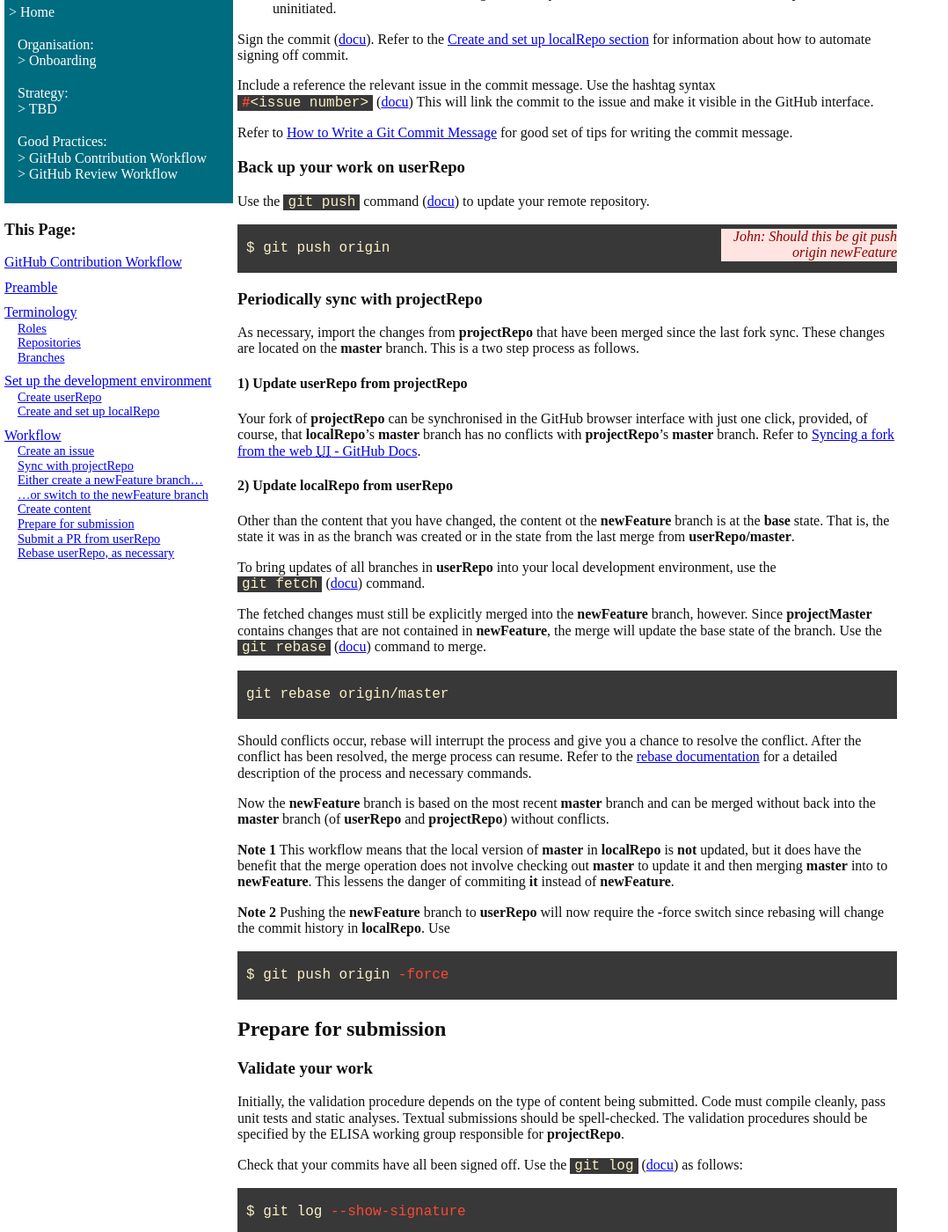
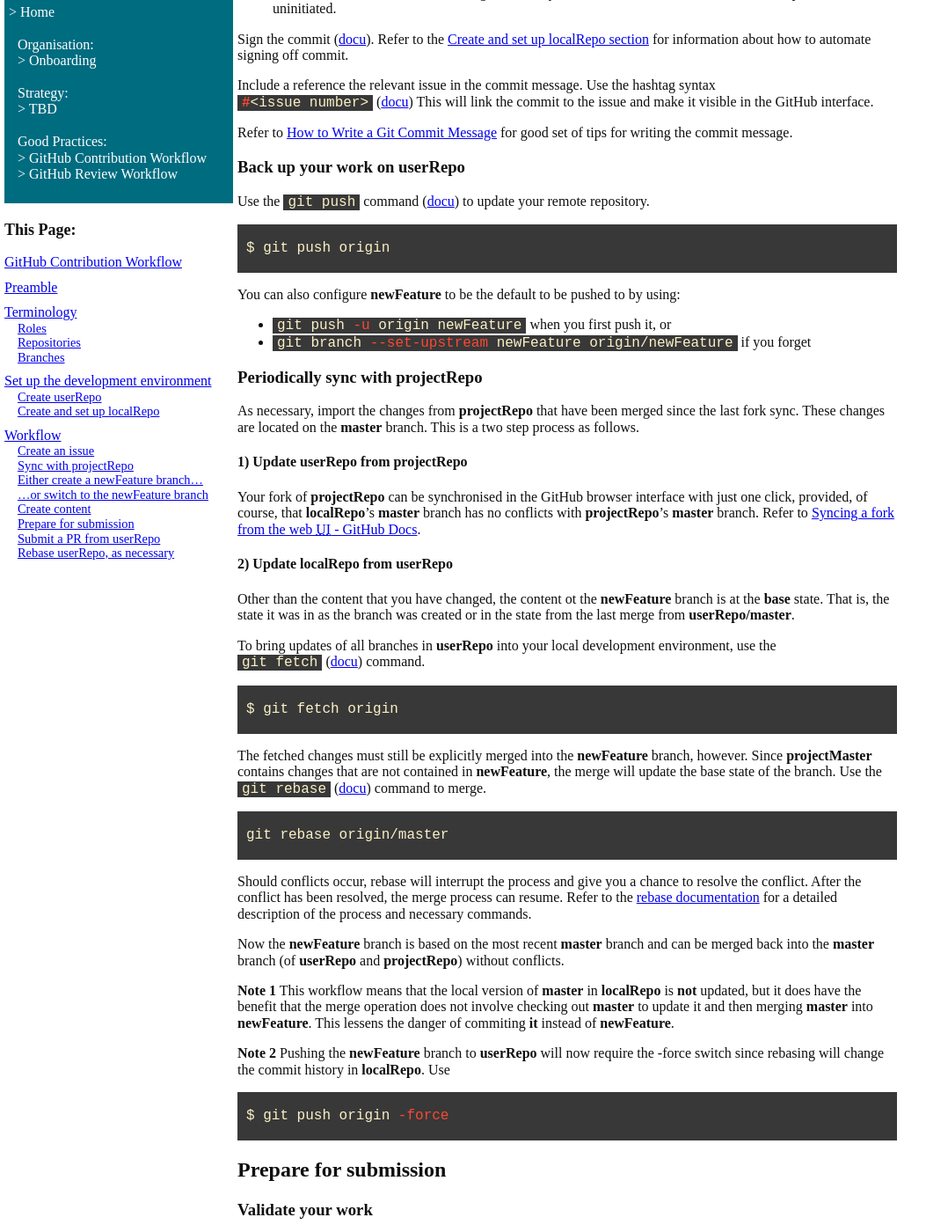
Before and after one commit to elisa-tech/orientation, a Jekyll site: the page built from docs/GitHubContributionWorkflow.md, in a window 1280 px wide and 1400 px high, scrolled down 5420 px. Shown: the whole window at 88% size, without its empty margins (0-1078 px from the left). Built offline with Jekyll 4.4.1, drawn with Linux system fonts in a browser that asks for light colours; some of the changed text lies outside the part shown.

Commit message:
Incorporated Review Comments
This work contributes to Issue #2

Fixed various issues identfied by
- Paul Albertella on the 30th of September 2021
- Jochen Kall on the 30th of September 2021

Signed-off-by: John MacGregor <open.john.macgregor@gmail.com>

```diff
--- a/docs/GitHubContributionWorkflow.md
+++ b/docs/GitHubContributionWorkflow.md
@@ -149,7 +149,7 @@ Refer to the example conf file contents below for all recommended configuration
 
 Optionally, set up a procedure to automatically sign commits.
 The currently recommended way is to use a GPG key.
-Refer to [Signing commits - GitHub Docs](https://docs.github.com/en/authentication/managing-commit-signature-verification/signing-commits?query=feature+branch).
+Refer to [Signing commits - GitHub Docs](https://docs.github.com/en/authentication/managing-commit-signature-verification/signing-commits).
 The traditional method, which is also acceptable, is to sign with your name and e-mail, as set in the git configuration.
 This means, however, that each commit must be called with the --signoff (or -s) argument.
 git has no configuration parameter for automatic sign-off, but you can set an alias for your commit command.
@@ -320,13 +320,15 @@ for writing the commit message.
 Use the `git push`{:.language-shell .highlight} command ([docu](https://git-scm.com/docs/git-push))
 to update your remote repository.
 
-John: Should this be git push origin newFeature
-{: .comment}
 ~~~ shell
 
 $ git push origin
 
 ~~~
+
+You can also configure **newFeature** to be the default to be pushed to by using:
+* `git push -u origin newFeature`{:.language-shell .highlight} when you first push it, or
+* `git branch --set-upstream newFeature origin/newFeature`{:.language-shell .highlight} if you forget
 
 ### Periodically sync with projectRepo
 
@@ -353,6 +355,11 @@ use the
 `git fetch`{:.language-shell .highlight}
 ([docu](https://git-scm.com/docs/git-fetch))
 command.
+~~~ shell
+
+$ git fetch origin
+
+~~~
 
 The fetched changes must still be explicitly merged into the **newFeature** branch, however.
 Since **projectMaster** contains changes that are not contained in **newFeature**,
@@ -373,12 +380,12 @@ Refer to the [rebase documentation](https://git-scm.com/docs/git-rebase)
 for a detailed description of the process and necessary commands.
 
 Now the **newFeature** branch is based on the most recent **master** branch and
-can be merged without back into the **master** branch (of **userRepo** and **projectRepo**) without conflicts.
+can be merged back into the **master** branch (of **userRepo** and **projectRepo**) without conflicts.
 
 **Note 1** This workflow means that the local version of **master** in **localRepo**
 is **not** updated, but it does have the benefit that the merge operation
 does not involve checking out **master** to update it and then merging
-**master** into to **newFeature**.
+**master** into **newFeature**.
 This lessens the danger of commiting **it** instead of **newFeature**.
 
 **Note 2** Pushing the **newFeature** branch to **userRepo** will now require
```
Also changed, not shown: other parts of docs/GitHubContributionWorkflow.md (+4 -4 lines).
